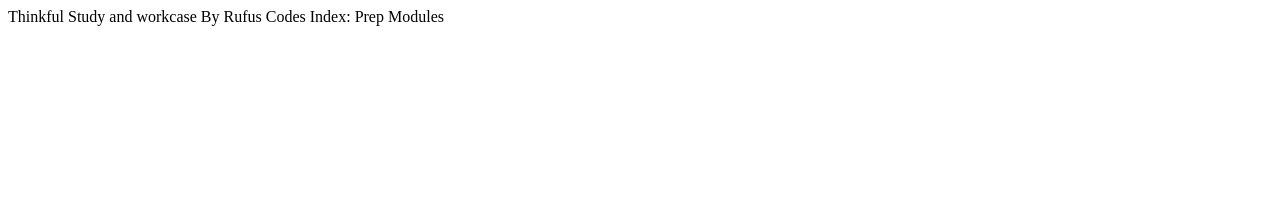
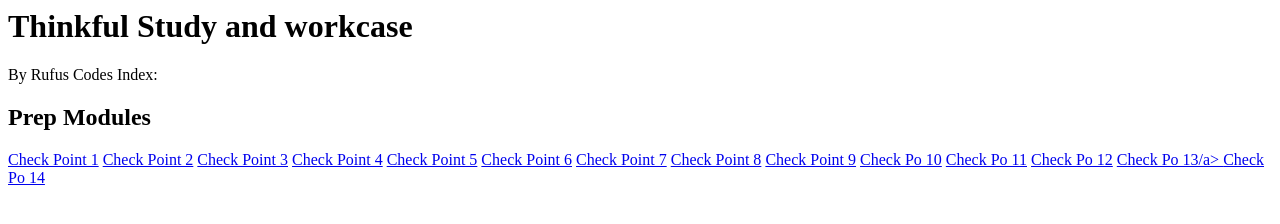
Before and after one commit to rufus-thinkful/thinkful, a plain HTML site: page prep/module-2/index.html in a window 1280 px wide. Drawn offline with Linux system fonts and the light colour scheme.

Commit message:
Update index.html

```diff
--- a/prep/module-2/index.html
+++ b/prep/module-2/index.html
@@ -1,6 +1,28 @@
-Thinkful Study and workcase
-By Rufus Codes
+<html>
+  <head>
+  </head>
+  <body>
 
-Index:
+    <h1>Thinkful Study and workcase</h1>
+    By Rufus Codes
 
-Prep Modules
+    Index:
+
+    <h2>Prep Modules</h2>
+    <a href="cp-1.html">Check Point 1</a>
+    <a href="cp-2.html">Check Point 2</a>
+    <a href="cp-3.html">Check Point 3</a>
+    <a href="cp-4.html">Check Point 4</a>
+    <a href="cp-5.html">Check Point 5</a>
+    <a href="cp-6.html">Check Point 6</a>
+    <a href="cp-7.html">Check Point 7</a>
+    <a href="cp-8.html">Check Point 8</a>
+    <a href="cp-9.html">Check Point 9</a>
+    <a href="cp-10.html">Check Po 10</a>
+    <a href="cp-11.html">Check Po 11</a>
+    <a href="cp-12.html">Check Po 12</a>
+    <a href="cp-13.html">Check Po 13/a>
+    <a href="cp-14.html">Check Po 14</a>
+
+  </body>
+</html>
```
